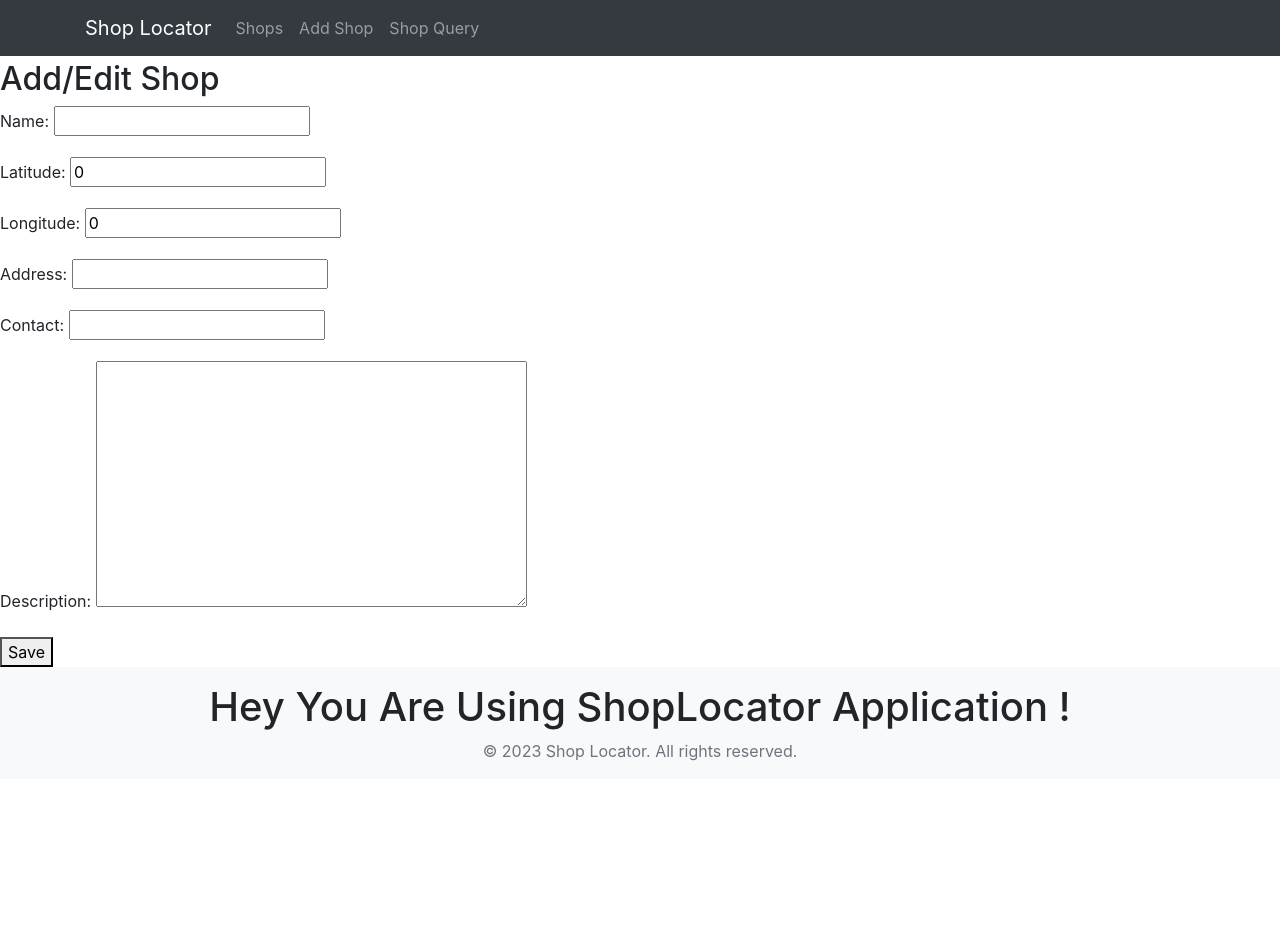
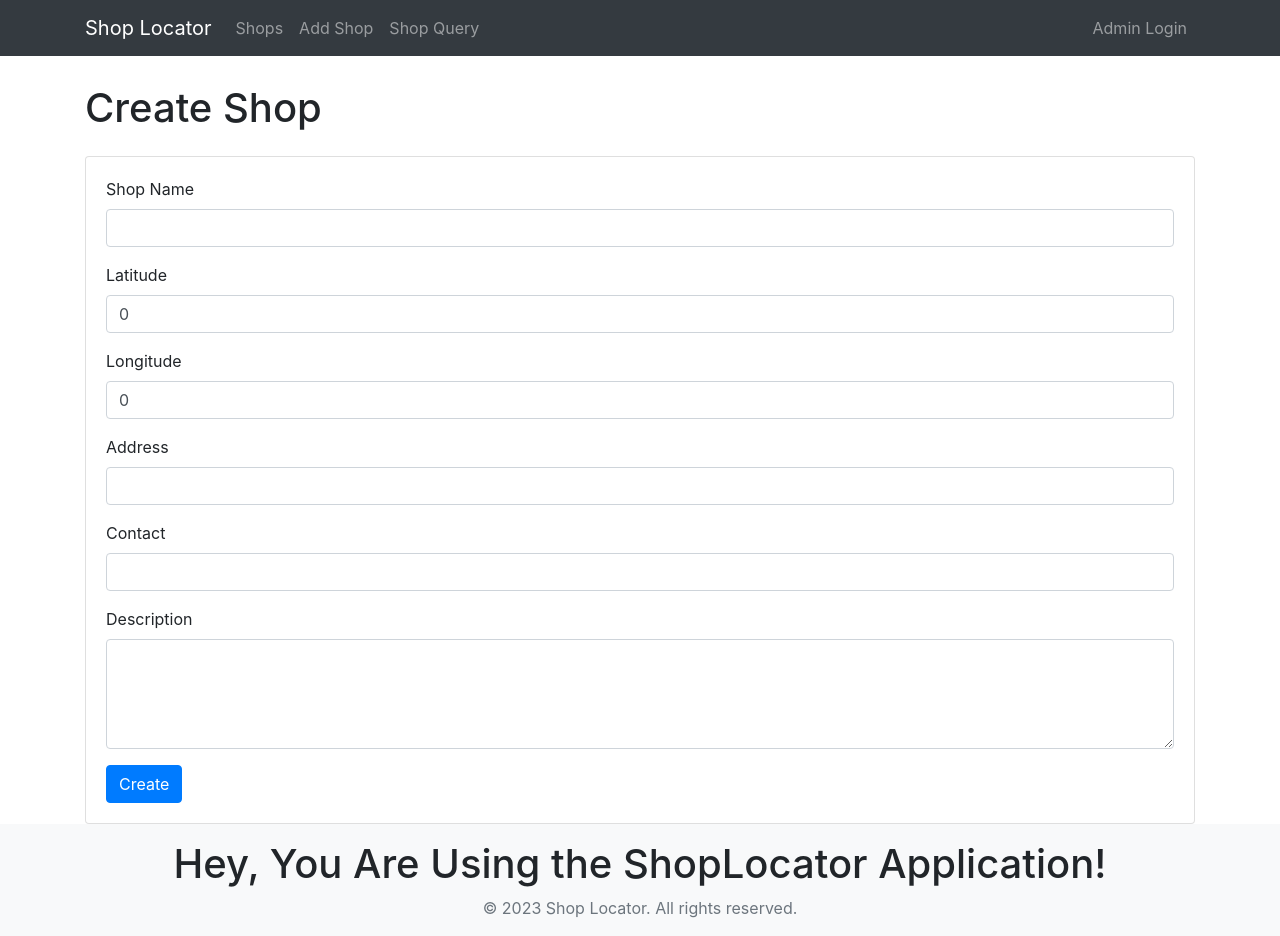
Before and after one commit to Mardi123/Django_shop_app, a Django app: page /shops/create/ in a window 1280 px wide. Before the commit the page ends 761 px from the top, so only its background shows below. Run offline with Django 4.2, Linux system fonts and the light colour scheme; some libraries are stand-ins or nearby versions.

Commit message:
Added new changes with admin panel good lookin form and add security

```diff
--- a/mysite/settings.py
+++ b/mysite/settings.py
@@ -125,3 +125,4 @@ STATIC_ROOT =os.path.join(BASE_DIR, 'staticfiles')
 # https://docs.djangoproject.com/en/4.2/ref/settings/#default-auto-field
 
 DEFAULT_AUTO_FIELD = 'django.db.models.BigAutoField'
+LOGIN_REDIRECT_URL = 'shop_list'
--- a/mysite/urls.py
+++ b/mysite/urls.py
@@ -1,18 +1,26 @@
+from django.contrib.auth import views as auth_views
+from django.views.generic import TemplateView
 from django.contrib import admin
 from django.urls import path, include
-from shops.views import shop_list, shop_detail, shop_create, shop_update, ShopQueryView, shop_get, shop_delete
+from shops.views import (
+    shop_list, shop_detail, shop_create, shop_update, ShopQueryView, shop_get,
+    shop_delete, admin_panel
+)
 
 urlpatterns = [
     path('admin/', admin.site.urls),
     path('shops/', include([
-        path('', shop_get, name = 'shop_get'),
+        path('', shop_get, name='shop_get'),
         path('list/', shop_list, name='shop_list'),
         path('create/', shop_create, name='shop_create'),
         path('<int:shop_id>/', shop_detail, name='shop_detail'),
         path('<int:shop_id>/update/', shop_update, name='shop_update'),
         path('query/', ShopQueryView.as_view(), name='shop_query'),
-        path('<int:shop_id>/delete/',  shop_delete, name= 'shop_delete')
+        path('<int:shop_id>/delete/', shop_delete, name='shop_delete'),
+        path('admin_panel/', admin_panel, name='admin_panel'),
     ])),
-    # Add a default URL pattern to handle the root URL
+    path('accounts/login/', auth_views.LoginView.as_view(template_name='login.html'), name='login'),
+    path('accounts/logout/', auth_views.LogoutView.as_view(template_name='base.html'), name='logout'),
+    path('accounts/profile/', TemplateView.as_view(template_name='profile.html'), name='profile'),
     path('', shop_list, name='home'),
 ]
--- a/shops/forms.py
+++ b/shops/forms.py
@@ -5,8 +5,29 @@ class ShopForm(forms.ModelForm):
     class Meta:
         model = Shop
         fields = ('name', 'latitude', 'longitude', 'address', 'contact', 'description')
+
     def clean_name(self):
         name = self.cleaned_data['name']
         if Shop.objects.filter(name=name).exists():
             raise forms.ValidationError("Shop with this name already exists.")
         return name
+
+    def clean_contact(self):
+        contact = self.cleaned_data['contact']
+        if not contact.isdigit():
+            raise forms.ValidationError("Contact number should contain only digits.")
+        if len(contact) != 10:
+            raise forms.ValidationError("Contact number should be 10 digits long.")
+        return contact
+
+    def clean_latitude(self):
+        latitude = self.cleaned_data['latitude']
+        if latitude < -90 or latitude > 90:
+            raise forms.ValidationError("Latitude should be between -90 and 90.")
+        return latitude
+
+    def clean_longitude(self):
+        longitude = self.cleaned_data['longitude']
+        if longitude < -180 or longitude > 180:
+            raise forms.ValidationError("Longitude should be between -180 and 180.")
+        return longitude
--- a/shops/templates/base.html
+++ b/shops/templates/base.html
@@ -29,6 +29,17 @@
                         <a class="nav-link" href="{% url 'shop_query' %}">Shop Query</a>
                     </li>
                 </ul>
+                <ul class="navbar-nav ml-auto">
+                    {% if user.is_authenticated %}
+                        <li class="nav-item">
+                            <a class="nav-link" href="{% url 'logout' %}">Logout</a>
+                        </li>
+                    {% else %}
+                        <li class="nav-item">
+                            <a class="nav-link" href="{% url 'login' %}">Admin Login</a>
+                        </li>
+                    {% endif %}
+                </ul>
             </div>
         </div>
     </nav>
@@ -36,7 +47,7 @@
     {% endblock %}
     <footer class="footer mt-auto py-3 bg-light">
         <div class="container text-center">
-            <h1>Hey You Are Using ShopLocator Application !</h1>
+            <h1>Hey, You Are Using the ShopLocator Application!</h1>
             <span class="text-muted">&copy; 2023 Shop Locator. All rights reserved.</span>
         </div>
     </footer>
--- a/shops/templates/shop_create.html
+++ b/shops/templates/shop_create.html
@@ -5,29 +5,79 @@
 {% block content %}
   <div class="container">
     <h1 class="my-4">Create Shop</h1>
-        <form method="post" enctype="multipart/form-data">
+    <div class="card">
+      <div class="card-body">
+        <form method="post" action="{% url 'shop_create' %}">
           {% csrf_token %}
           <div class="form-group">
-                <label for="name">Name</label>
-                <input type="text" class="form-control" id="name" name="name" required>
+            <label for="{{ form.name.id_for_label }}">Shop Name</label>
+            <input type="text" class="form-control" id="{{ form.name.id_for_label }}" name="{{ form.name.html_name }}" value="">
+            {% if form.name.errors %}
+              <div class="text-danger">
+                {% for error in form.name.errors %}
+                  {{ error }}
+                {% endfor %}
+              </div>
+            {% endif %}
           </div>
           <div class="form-group">
-                <label for="address">Address</label>
-                <input type="text" class="form-control" id="address" name="address" required>
+            <label for="{{ form.latitude.id_for_label }}">Latitude</label>
+            <input type="text" class="form-control" id="{{ form.latitude.id_for_label }}" name="{{ form.latitude.html_name }}" value="{{ form.latitude.value }}">
+            {% if form.latitude.errors %}
+              <div class="text-danger">
+                {% for error in form.latitude.errors %}
+                  {{ error }}
+                {% endfor %}
+              </div>
+            {% endif %}
           </div>
           <div class="form-group">
-                <label for="contact">Contact</label>
-                <input type="text" class="form-control" id="contact" name="contact" required>
+            <label for="{{ form.longitude.id_for_label }}">Longitude</label>
+            <input type="text" class="form-control" id="{{ form.longitude.id_for_label }}" name="{{ form.longitude.html_name }}" value="{{ form.longitude.value }}">
+            {% if form.longitude.errors %}
+              <div class="text-danger">
+                {% for error in form.longitude.errors %}
+                  {{ error }}
+                {% endfor %}
+              </div>
+            {% endif %}
           </div>
           <div class="form-group">
-                <label for="description">Description</label>
-                <textarea class="form-control" id="description" name="description" rows="3" required></textarea>
+            <label for="{{ form.address.id_for_label }}">Address</label>
+            <input type="text" class="form-control" id="{{ form.address.id_for_label }}" name="{{ form.address.html_name }}" value="{{ form.address.value }}">
+            {% if form.address.errors %}
+              <div class="text-danger">
+                {% for error in form.address.errors %}
+                  {{ error }}
+                {% endfor %}
+              </div>
+            {% endif %}
           </div>
           <div class="form-group">
-                <label for="image">Image</label>
-                <input type="file" class="form-control-file" id="image" name="image" required>
+            <label for="{{ form.contact.id_for_label }}">Contact</label>
+            <input type="text" class="form-control" id="{{ form.contact.id_for_label }}" name="{{ form.contact.html_name }}" value="{{ form.contact.value }}">
+            {% if form.contact.errors %}
+              <div class="text-danger">
+                {% for error in form.contact.errors %}
+                  {{ error }}
+                {% endfor %}
+              </div>
+            {% endif %}
+          </div>
+          <div class="form-group">
+            <label for="{{ form.description.id_for_label }}">Description</label>
+            <textarea class="form-control" id="{{ form.description.id_for_label }}" name="{{ form.description.html_name }}" rows="4">{{ form.description.value }}</textarea>
+            {% if form.description.errors %}
+              <div class="text-danger">
+                {% for error in form.description.errors %}
+                  {{ error }}
+                {% endfor %}
+              </div>
+            {% endif %}
           </div>
           <button type="submit" class="btn btn-primary">Create</button>
         </form>
       </div>
+    </div>
+  </div>
 {% endblock %}
--- a/shops/templates/shop_detail.html
+++ b/shops/templates/shop_detail.html
@@ -14,7 +14,9 @@
                 <p>{{ shop.contact }}</p>
                 <h4>Description:</h4>
                 <p>{{ shop.description }}</p>
+                {% if user.is_superuser %}
                 <a href="{% url 'shop_update' shop.id %}" class="btn btn-primary">Edit</a>
+                {% endif %}
             </div>
 
         </div>
--- a/shops/templates/shop_form.html
+++ /dev/null
@@ -1,10 +0,0 @@
-{% extends 'base.html' %}
-
-{% block content %}
-    <h2>Add/Edit Shop</h2>
-    <form method="post">
-        {% csrf_token %}
-        {{ form.as_p }}
-        <button type="submit">Save</button>
-    </form>
-{% endblock %}
--- a/shops/views.py
+++ b/shops/views.py
@@ -7,29 +7,42 @@ from django.db.models.functions import Power, Sqrt
 from django.utils.decorators import method_decorator
 from django.views.decorators.csrf import csrf_protect
 from django.contrib.auth.decorators import user_passes_test
+from django.contrib.auth import views as auth_views
+
+
+def admin_panel(request):
+    return render(request, 'admin_panel.html')
+
 
 def shop_list(request):
     shops = Shop.objects.all()
     return render(request, 'shop_list.html', {'shops': shops})
 
+
 def shop_detail(request, shop_id):
     shop = get_object_or_404(Shop, pk=shop_id)
     return render(request, 'shop_detail.html', {'shop': shop})
+
+
 def shop_get(request):
     return render(request, 'base.html')
 
+
 @csrf_protect
 def shop_create(request):
+    print("Hello")
     if request.method == 'POST':
         form = ShopForm(request.POST)
+        print("Hello")
         if form.is_valid():
+            print("saving")
             shop = form.save()
-            shops = Shop.objects.all()
-            return render(request, 'shop_list.html', {'shops': shops})  # Redirect to shop list page
+            return redirect('shop_list')  # Redirect to shop list page
     else:
         form = ShopForm()
-    return render(request, 'shop_form.html', {'form': form})
+    return render(request, 'shop_create.html', {'form': form})
 
+@user_passes_test(lambda u: u.is_superuser)
 @csrf_protect
 def shop_update(request, shop_id):
     shop = get_object_or_404(Shop, pk=shop_id)
@@ -42,6 +55,7 @@ def shop_update(request, shop_id):
         form = ShopForm(instance=shop)
     return render(request, 'shop_form.html', {'form': form})
 
+
 @user_passes_test(lambda u: u.is_superuser)
 @csrf_protect
 def shop_delete(request, shop_id):
@@ -51,14 +65,16 @@ def shop_delete(request, shop_id):
         return redirect('shop_list')
     return render(request, 'shop_confirm_delete.html', {'shop': shop})
 
+
 class ShopQueryView(View):
     @method_decorator(csrf_protect)
     def dispatch(self, request, *args, **kwargs):
         return super().dispatch(request, *args, **kwargs)
+
     def get(self, request):
         return render(request, 'shop_query.html')
+
     def post(self, request):
-        cookies = request.COOKIES
         latitude = float(request.POST.get('latitude'))
         longitude = float(request.POST.get('longitude'))
         distance = float(request.POST.get('distance'))
```
Also changed, not shown: shops/templates/admin_panel.html (added, +36 -0 lines), shops/templates/login.html (added, +42 -0 lines), shops/templates/profile.html (added, +11 -0 lines), db.sqlite3. Lines whose indentation alone changed are shown as unchanged.
